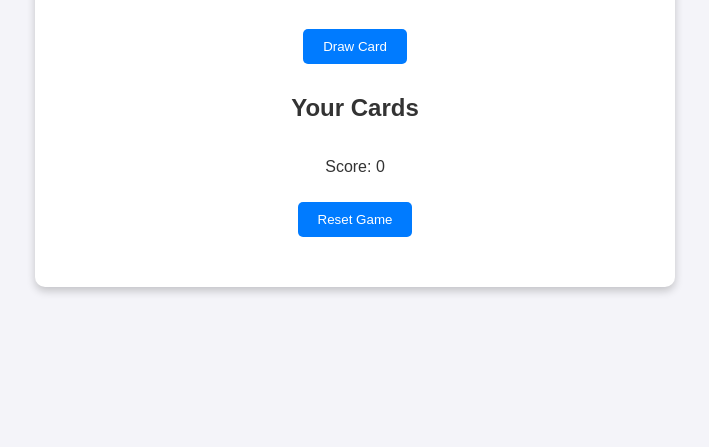
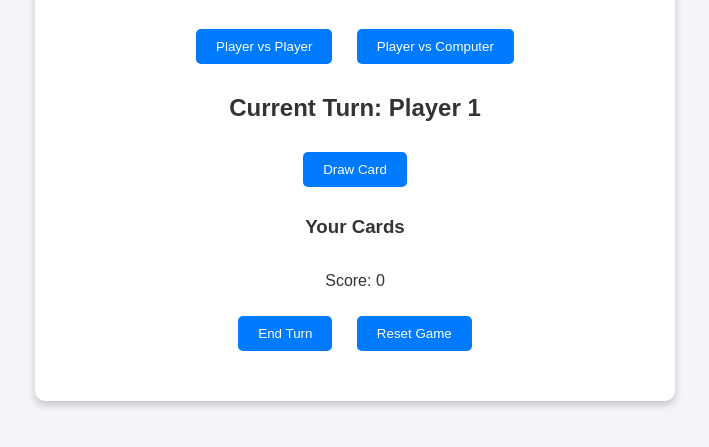
Before and after one commit to 358543/lucky-9-card-game, a plain HTML site: page index.html in a window 1280 px wide. Shown: the part 131-578 px from the top of the page, without its empty margins (285-994 px from the left). Drawn offline with Linux system fonts and the light colour scheme.

Commit message:
Update index.html

```diff
--- a/index.html
+++ b/index.html
@@ -9,13 +9,19 @@
 <body>
   <div class="game-container">
     <h1>Lucky 9 Game</h1>
-    <div id="game-board">
+    <div id="mode-selection">
+      <button id="player-vs-player">Player vs Player</button>
+      <button id="player-vs-computer">Player vs Computer</button>
+    </div>
+    <div id="game-board" class="hidden">
+      <h2 id="current-player">Current Turn: Player 1</h2>
       <button id="draw-card">Draw Card</button>
       <div id="player-cards">
-        <h2>Your Cards</h2>
+        <h3>Your Cards</h3>
         <div class="cards"></div>
         <p id="player-score">Score: 0</p>
       </div>
+      <button id="end-turn">End Turn</button>
       <button id="reset-game">Reset Game</button>
     </div>
     <div id="result"></div>
```
